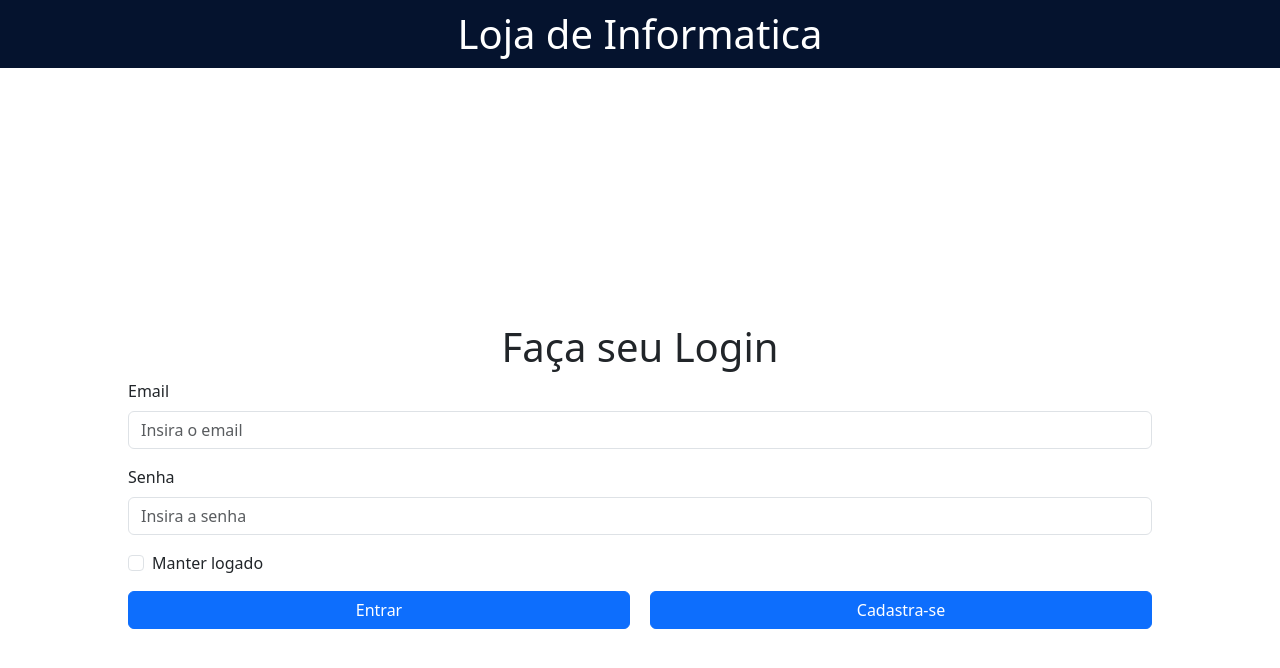
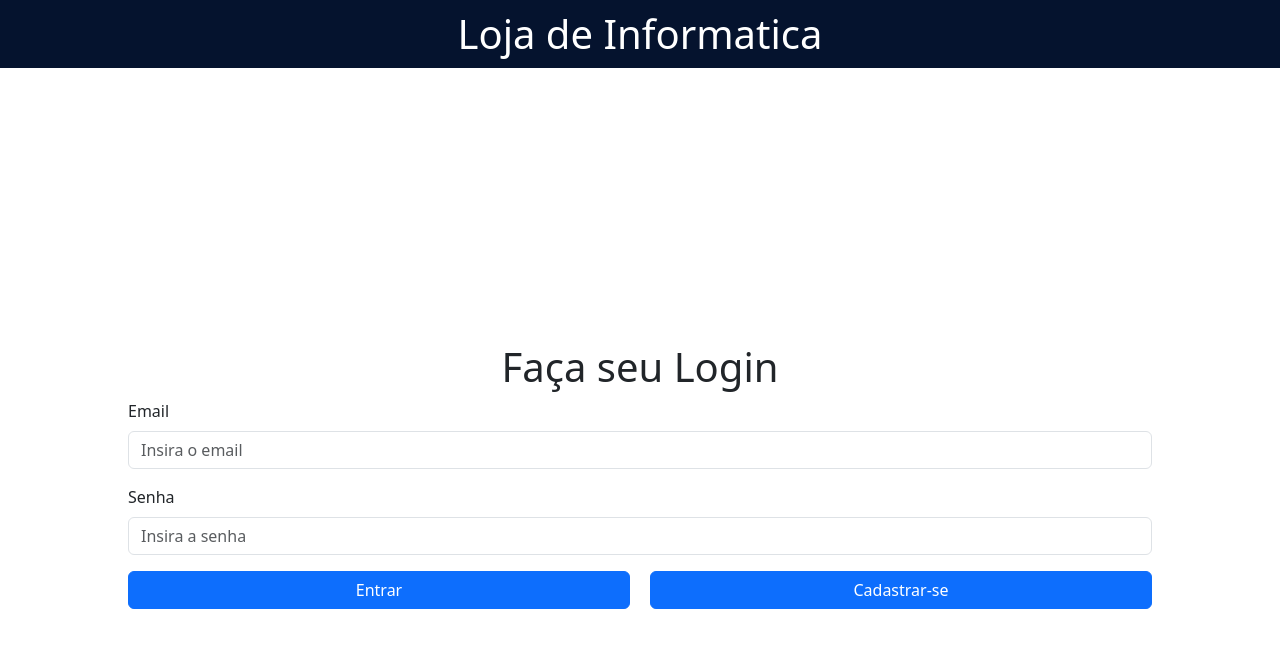
Before and after one commit to Adilson-Fernando-Neves-Ornellas/Trabalho-ReactJs-Serratec-2023.2, a React (Vite) app in the folder project-serraTec-2023.2/: page /login in a window 1280 px wide. Shown: the top 668 px of the page. Built offline with nearby package versions, Linux system fonts and the light colour scheme.

Commit message:
add: Verificacao/Login

```diff
--- a/project-serraTec-2023.2/src/Paginas/Login/Login.jsx
+++ b/project-serraTec-2023.2/src/Paginas/Login/Login.jsx
@@ -1,3 +1,5 @@
+import { api } from "../../api/api"
+import { useState } from "react";
 import Button from 'react-bootstrap/Button';
 import Form from 'react-bootstrap/Form';
 import 'bootstrap/dist/css/bootstrap.min.css';
@@ -8,35 +10,83 @@ import "./Login.css"
 
 const Login = () => {
   const navigate = useNavigate();
+  const [email,setEmail] = useState('')
+  const [senha,setSenha] = useState('')
+  //const [gravarSenha, setGravarSenha] = useState(false);
+  const [listaUsuarios, setListaUsuarios] = useState([]);
 
   const irPaginaCadastro =() =>{
     navigate('/cadastro');
   }
 
+  const getUsuarios = async () => {
+    const response = await api.get("/usuarios");
+    setListaUsuarios(response.data);
+  };
+
+  function verificarLogin(e){
+    e.preventDefault()
+    getUsuarios();
+    const usuarioEncontrado = listaUsuarios.find((usuario) => usuario.email === email && usuario.senha === senha);
+
+    if(usuarioEncontrado){
+      alert("Login efetuado com sucesso")
+      navigate('/pedidos/' + email);
+    }
+    else{
+      alert("Dados invalidos")
+    }
+    handleLimpar()
+  }
+  const handleLimpar = () => {
+    setEmail('')
+    setSenha('')
+  }
+  // const statusGravarSenha = () => {
+  //   if (gravarSenha === false) {
+  //     const modeloLocalStorage =
+  //       {
+  //         email: email,
+  //         senha: senha
+  //       }
+
+  //     localStorage.setItem("Login Usuario", JSON.stringify(modeloLocalStorage));
+  //   } else {
+  //     localStorage.clear("Login Usuario");
+  //   }
+  //   setGravarSenha(!gravarSenha);
+  // };
+
+  // useEffect(() => {
+  //   console.log(gravarSenha);
+  // }, [gravarSenha]);
+
   return (
     <>
     <Header/>
     <div className='containeFormLogin'>
-      <Form className='formLogin'>
+      <Form onSubmit={verificarLogin} className='formLogin'>
         <Form.Group className="mb-3" controlId="formBasicEmail">
         <h1 className="tituloFormLogin">Faça seu Login</h1>
           <Form.Label>Email</Form.Label>
-          <Form.Control type="email" placeholder="Insira o email" />
+          <Form.Control value={email} onChange={(email) => { setEmail(email.target.value) }} type="email" placeholder="Insira o email" />
         </Form.Group>
 
         <Form.Group className="mb-3" controlId="formBasicPassword">
           <Form.Label>Senha</Form.Label>
-          <Form.Control type="password" placeholder="Insira a senha" />
+          <Form.Control value={senha} onChange={(senha) => { setSenha(senha.target.value) }} type="password" placeholder="Insira a senha" />
         </Form.Group>
-        <Form.Group className="mb-3" controlId="formBasicCheckbox">
-          <Form.Check type="checkbox" label="Manter logado" />
-        </Form.Group>
+
+        {/* <Form.Group className="mb-3">
+          <Form.Check checked={gravarSenha} onChange={statusGravarSenha} type="checkbox" label="Manter logado" />
+        </Form.Group> */}
+
         <div className='conteinerbuttonLogin'>
           <Button className='buttonFormLogin' variant="primary" type="submit">
             Entrar
           </Button>
           <Button className='buttonFormLogin' variant="primary" onClick={irPaginaCadastro}>
-            Cadastra-se
+            Cadastrar-se
           </Button>
         </div>
       </Form>
--- a/project-serraTec-2023.2/src/Paginas/PedidosPorId/PedidosPorId.jsx
+++ b/project-serraTec-2023.2/src/Paginas/PedidosPorId/PedidosPorId.jsx
@@ -2,13 +2,13 @@ import { useParams } from "react-router-dom";
 import Header from "../../components/header/header";
 
 const PedidosPorId = () => {
-  const { id } = useParams()
+  const { email } = useParams()
 
 
     return (
       <>
         <Header/>
-        Pagina dos pedidos Especificos desse cliente com id: {id}
+        Pagina dos pedidos Especificos desse cliente com esse email: {email}
       </>
     );
   };
--- a/project-serraTec-2023.2/src/Rotas/Rotas.jsx
+++ b/project-serraTec-2023.2/src/Rotas/Rotas.jsx
@@ -12,7 +12,7 @@ const Rotas = createBrowserRouter([
     {path: "/cadastro", element: <Cadastro />}, //opcional
     {path: "/login", element: <Login /> },
     {path: "/carrinho", element: <Carrinho /> },
-    {path: "/pedidos/:id", element: <PedidosPorId />}, //opcional
+    {path: "/pedidos/:email", element: <PedidosPorId />}, //opcional
 ]);
 
 export default Rotas;
--- a/project-serraTec-2023.2/src/main.jsx
+++ b/project-serraTec-2023.2/src/main.jsx
@@ -1,7 +1,5 @@
 import ReactDOM from 'react-dom/client'
-import {
-    RouterProvider,
-} from "react-router-dom";
+import { RouterProvider } from "react-router-dom";
 import Rotas from './Rotas/Rotas'
 import "./main.css"
 
```
Also changed, not shown: project-serraTec-2023.2/src/Paginas/Cadastro/Cadastro.jsx (+2 -6 lines), project-serraTec-2023.2/db.json.
